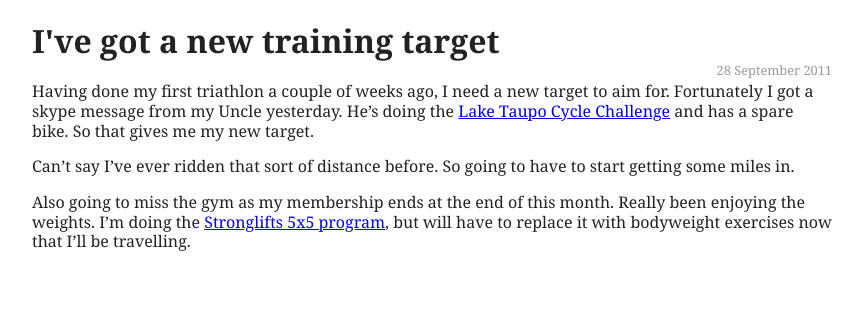
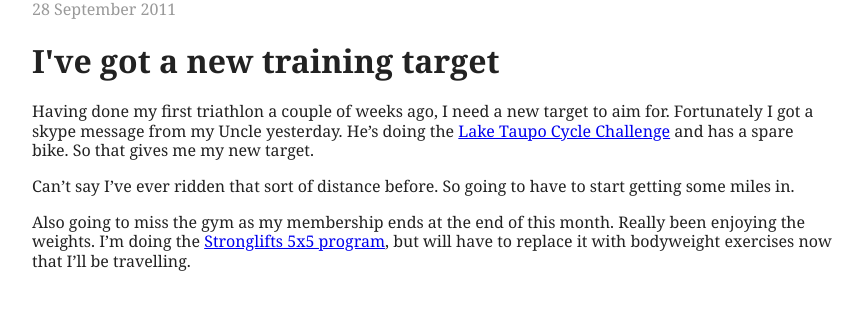
Before and after one commit to hairykiwi/blogtemplate, a Jekyll site: the page built from _posts/2011-09-28-new-training-target.md, in a window 1280 px wide. Shown: the top 310 px of the page, without its empty margins (208-1071 px from the left). Built offline with Jekyll 4.4.1, drawn with Linux system fonts in a browser that asks for light colours.

Commit message:
tweaking post layout again

```diff
--- a/_layouts/layout.html
+++ b/_layouts/layout.html
@@ -17,8 +17,6 @@
 
   <div id="container">
     <header>
-
-        <h1>{{ page.title }}</h1>
 
     </header>
     <div id="main" class="content">
--- a/_layouts/post.html
+++ b/_layouts/post.html
@@ -5,6 +5,7 @@ layout: layout
 <div class="content">
     <div id="post">
         <div class="postdate">{{ page.date | date: "%d %B %Y" }}</div>
+        <h1>{{ page.title }}</h1>
 
         {{content}}
 
--- a/css/davebeer.css
+++ b/css/davebeer.css
@@ -69,7 +69,7 @@ td { vertical-align: top; }
 
 body { font-family: Georgia, Serif; background-color: #fff; font-size: 16px;}
 #container {max-width:800px; margin: 0 auto;text-align:left;}
-.postdate {color: #999; float:right; margin-top: -1.5em; font-size: 0.8em;}
+.postdate {color: #999;}
 .related ul {list-style-type: none; margin: 0; padding: 0;}
 .related ul li span {float:right;}
 
```
